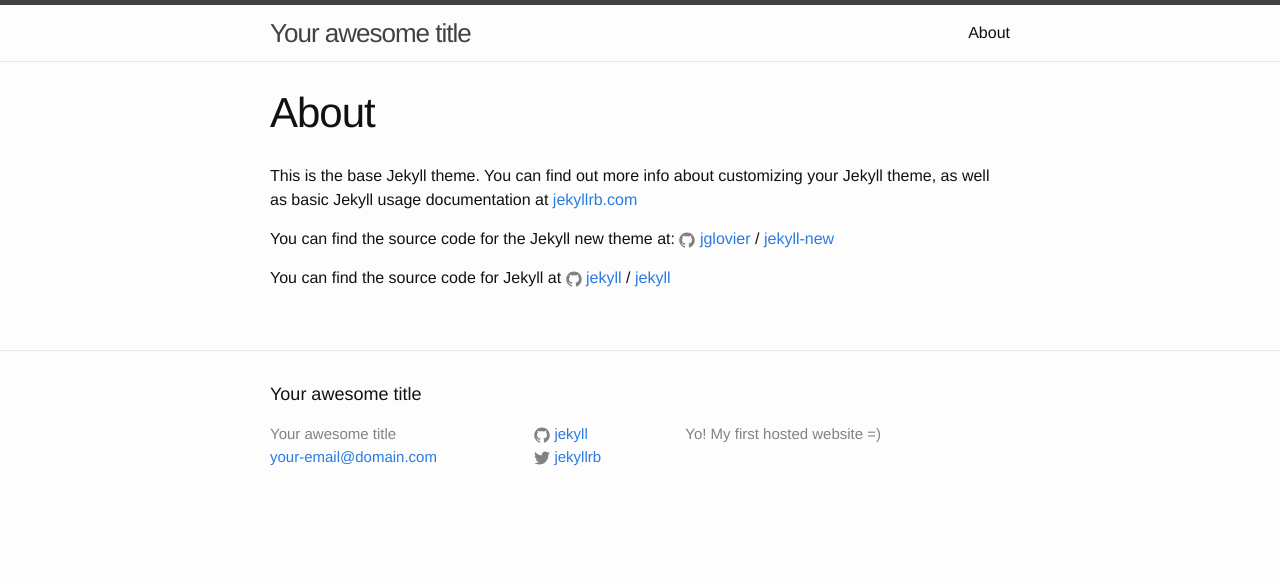
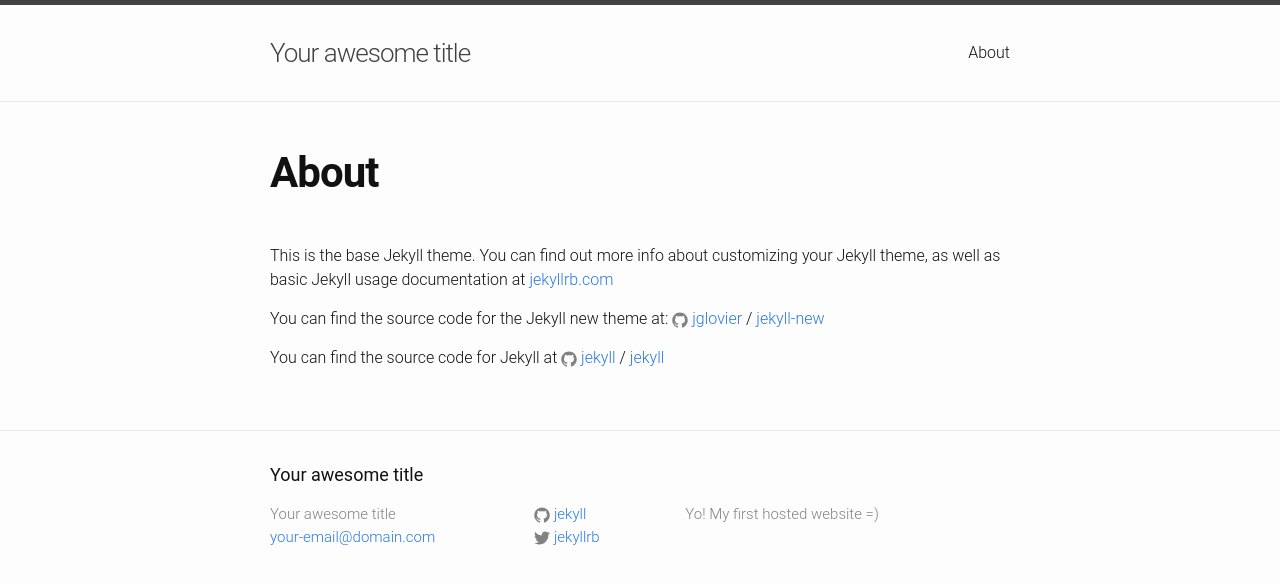
Before and after one commit to parag0212/parag0212.github.io, a Jekyll site: the page built from about.md, in a window 1280 px wide. Shown: the top 584 px of the page. Built offline with Jekyll 4.4.1, drawn with Linux system fonts in a browser that asks for light colours.

Commit message:
Update main.scss

```diff
--- a/css/main.scss
+++ b/css/main.scss
@@ -51,3 +51,101 @@
         "layout",
         "syntax-highlighting"
 ;
+body {
+  font-family: 'Roboto', sans-serif;
+  font-weight: 300;
+}
+
+header {
+  padding: 20px 0;
+}
+
+header .row,
+footer .row {
+  display: flex;
+  align-items: center;
+}
+
+header h1 {
+  font-weight: 700;
+  margin: 0;
+}
+
+header nav {
+  display: flex;
+  justify-content: flex-end;
+}
+
+header p {
+  padding: 0 20px;
+  margin: 0;
+}
+
+.jumbotron {
+  display: flex;
+  align-items: center;
+  background-image: url('https://ichef.bbci.co.uk/news/624/cpsprodpb/144D0/production/_88825138_lillysinghheadshot-publicity.jpg');
+  background-size: cover;
+  color: #ffffff;
+  height: 500px;
+  text-shadow: 0.25px 0.25px 0.25px #000000;
+}
+
+.jumbotron h2 {
+  font-size: 60px;
+  font-weight: 700;
+  margin: 0;
+  color: #fff;
+}
+
+.jumbotron h3 {
+  margin: 0 0 20px;
+  color: #fff;
+}
+
+section .row img {
+  margin: 0 0 30px;
+  width: 100%;
+}
+
+.col-md-6 {
+  margin: 0 0 30px;
+}
+
+.btn.btn-primary {
+  border-radius: 2px;
+  border: 0px;
+  color: #fbd1d5;
+  text-shadow: none;
+  background-color: #ffffff;
+}
+
+.btn.btn-primary:hover {
+  color: #ffffff;
+  background-color: #fbd1d5;
+}
+
+.btn-secondary {
+  background-color: #E8DFE0;
+  color: #ffffff;
+  margin: 0 0 30px;
+}
+
+footer {
+  font-size: 12px;
+  padding: 20px 0;
+}
+
+footer .col-sm-8 {
+  display: flex;
+  justify-content: flex-end;
+}
+
+footer ul {
+  list-style: none;
+}
+
+footer li img {
+  width: 32px;
+  height: 32px;
+}
```
